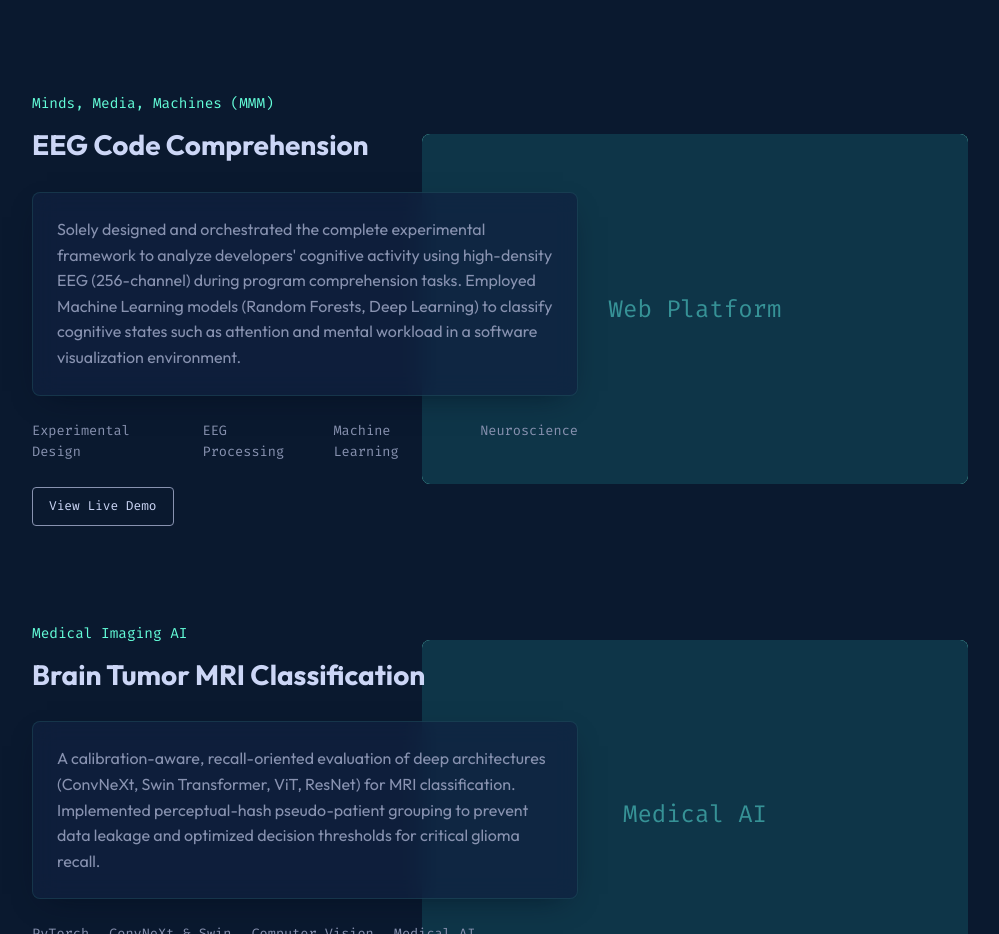
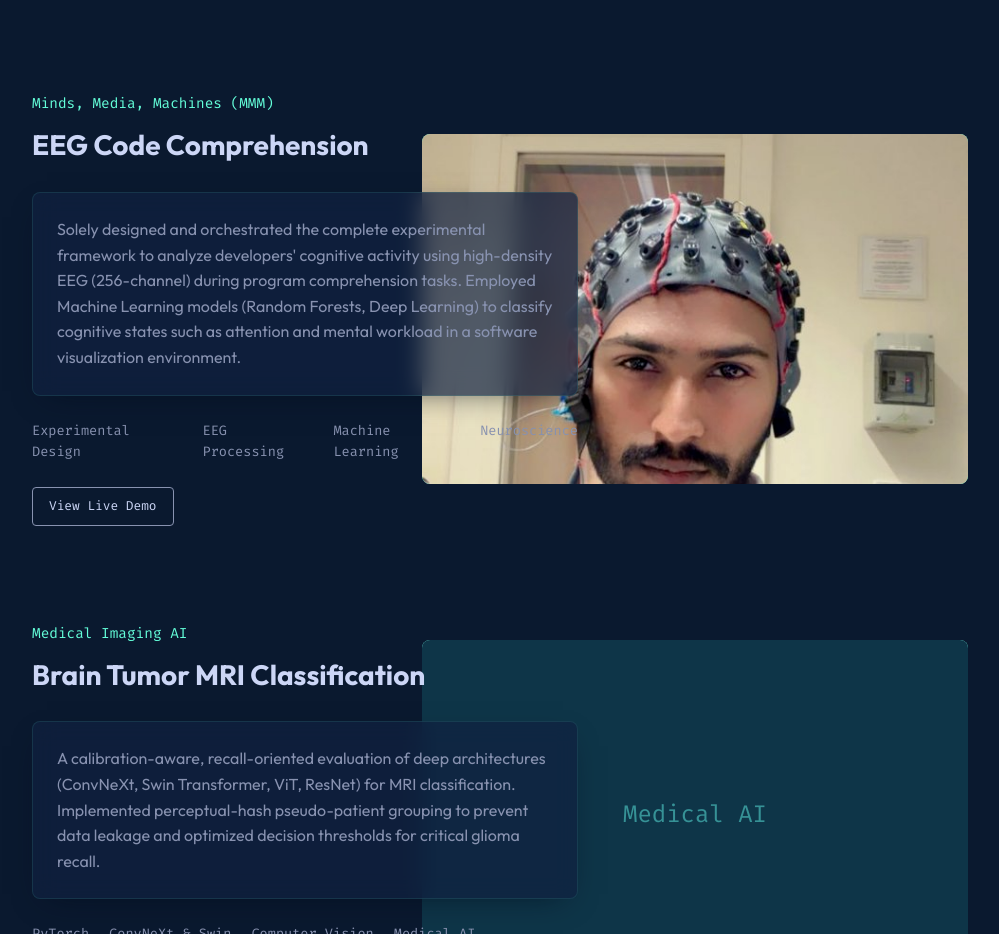
Before and after one commit to muzairbaqir/portfolio-website, a plain HTML site: page index.html in a window 1280 px wide. Shown: the part 2520-3454 px from the top of the page, without its empty margins (140-1139 px from the left). Drawn offline with Linux system fonts and the light colour scheme.

Commit message:
Add EEG project image for MMM project

```diff
--- a/index.html
+++ b/index.html
@@ -133,7 +133,7 @@
                 </div>
             </div>
             <div class="project-image-container">
-                <div class="project-placeholder">Web Platform</div>
+                <img src="mmm-eeg.jpg" alt="Minds, Media, Machines (MMM) - EEG Code Comprehension" class="project-image">
             </div>
         </div>
 
--- a/style.css
+++ b/style.css
@@ -409,6 +409,20 @@ a {
     mix-blend-mode: normal;
 }
 
+.project-image {
+    width: 100%;
+    height: 100%;
+    object-fit: cover;
+    object-position: center 30%;
+    filter: grayscale(20%) contrast(1.05);
+    transition: all 0.3s ease;
+}
+
+.project-image-container:hover .project-image {
+    filter: none;
+    transform: scale(1.03);
+}
+
 /* Footer */
 .footer {
     text-align: center;
```
Also changed, not shown: mmm-eeg.jpg (added).
